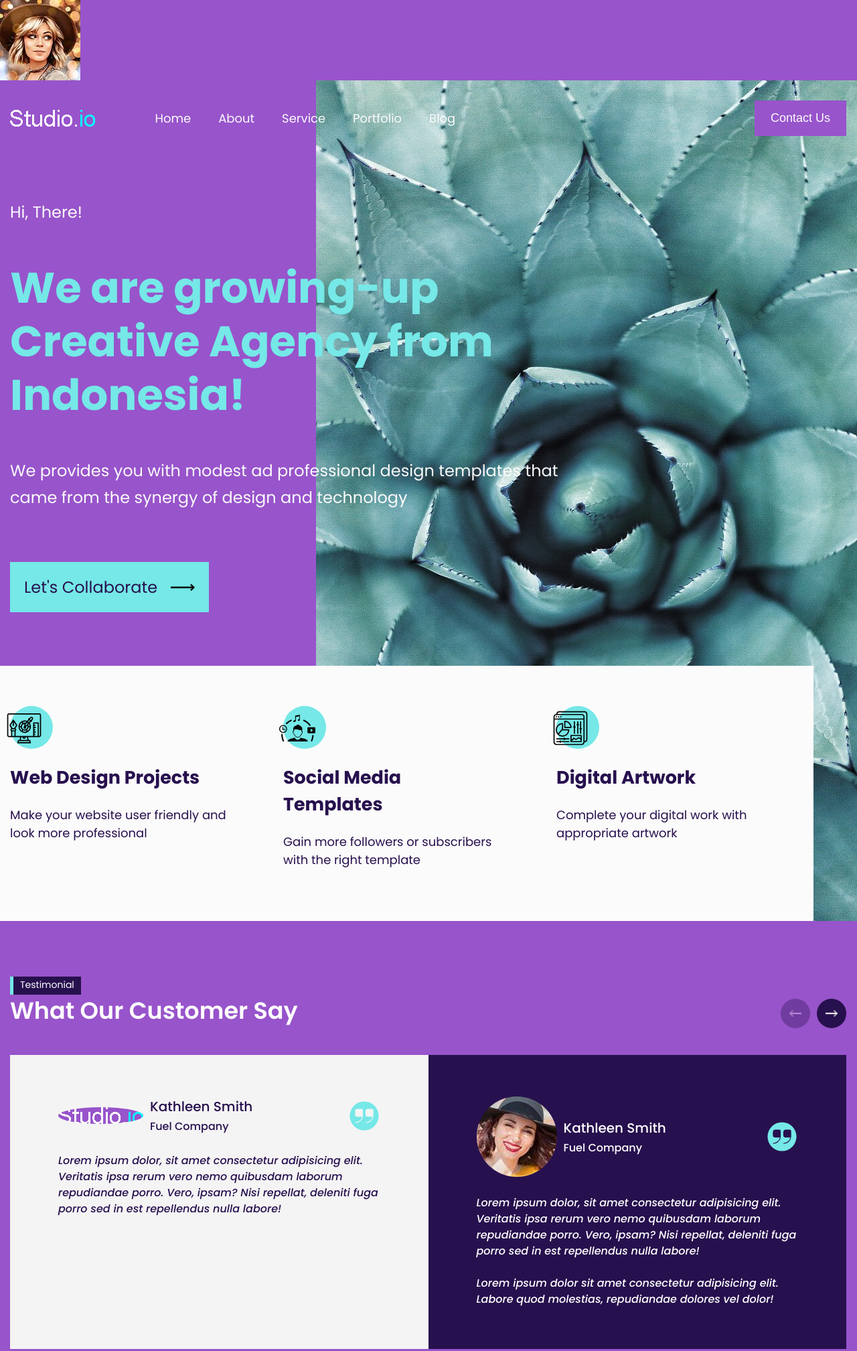
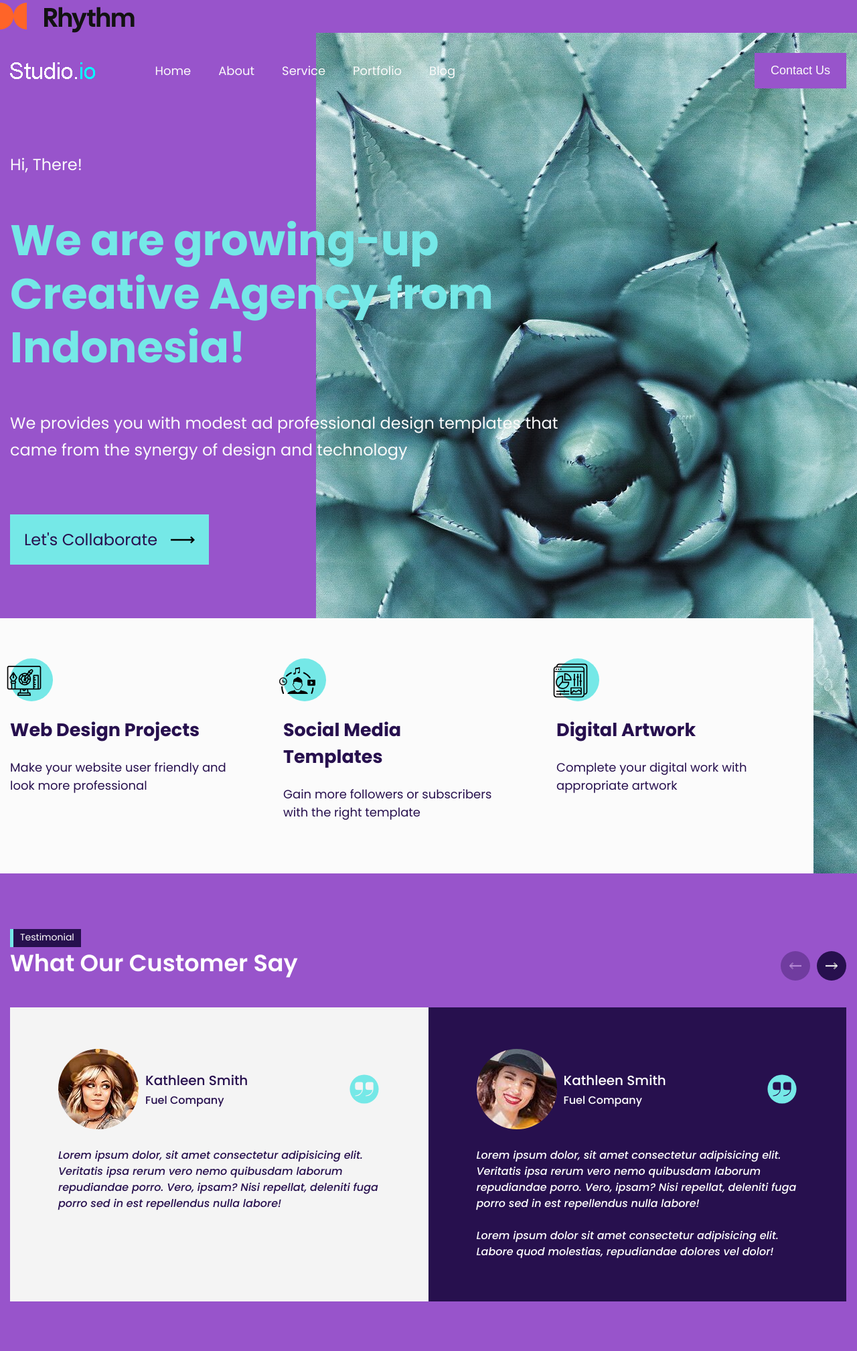
Before and after one commit to shuydo/studio, a plain HTML site: page index.html in a window 1280 px wide. Shown: the whole page at 67% size. Drawn offline with Linux system fonts and the light colour scheme.

Commit message:
comeback & logo2.png

```diff
--- a/index.html
+++ b/index.html
@@ -21,7 +21,7 @@
     <script src="js/index.js" defer></script>
   </head>
   <body>
-    <img src="img/user1.jpg" alt="Logos">
+    <img src="img/logo2.png" alt="Logos">
     <section class="hero">
       <div class="hero__thumbs">
         <div class="thumbs">
@@ -164,7 +164,7 @@
               <div class="swiper-slide__head">
                 <div class="thumb">
                   <!-- <img src="img/user1.jpg" alt="User1" /> -->
-                   <img src="img/logo.png" alt="User1" />
+                   <img src="img/user1.jpg" alt="User1" />
                 </div>
 
                 <div class="swiper-slide__info">
```
Also changed, not shown: img/logo2.png (added).
